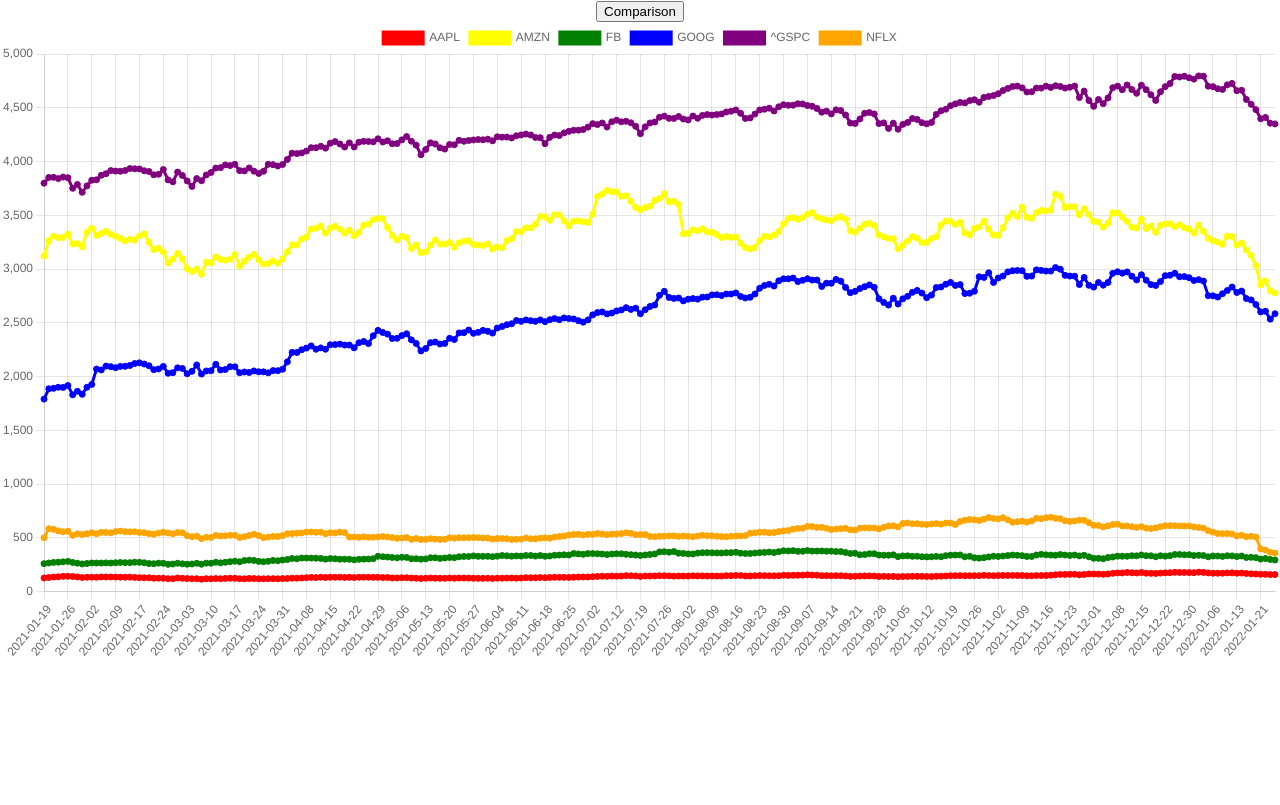
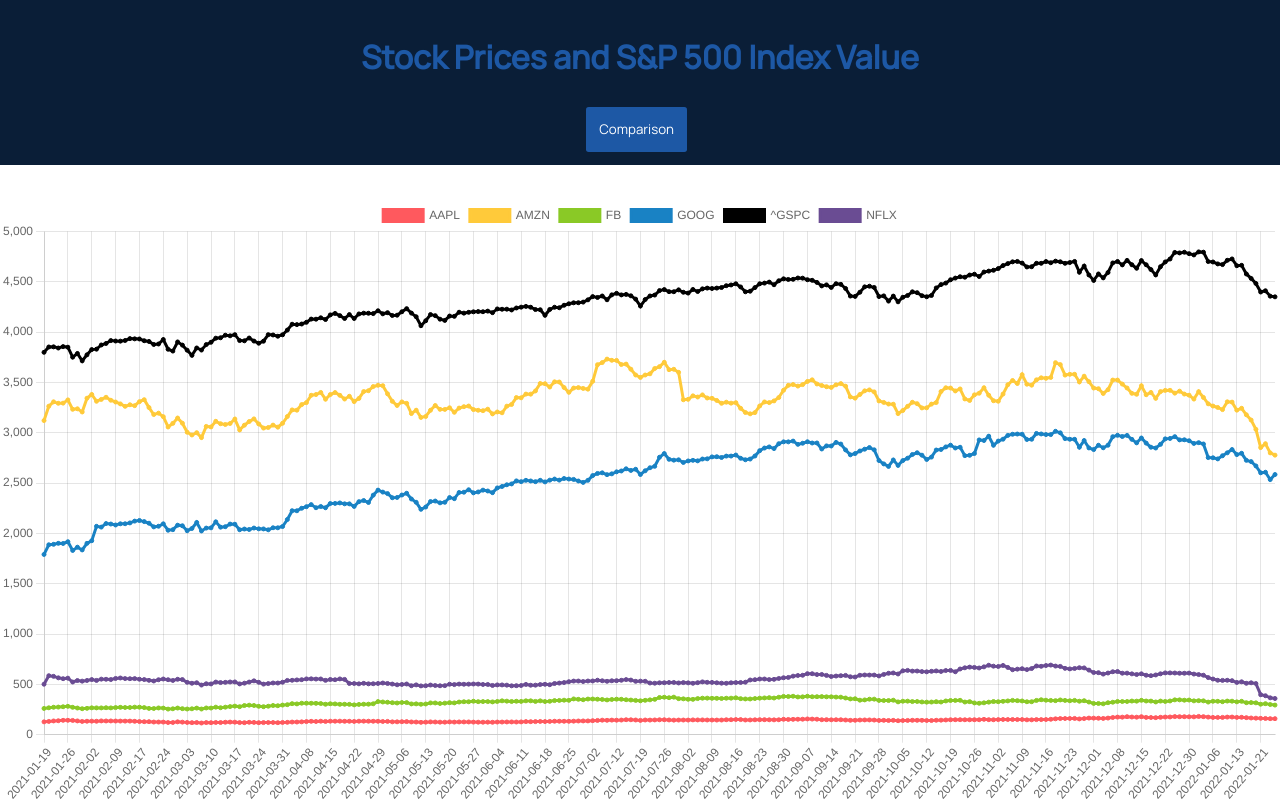
Before and after one commit to kbergmanndean/Discern, a React (Create React App) app: page / in a window 1280 px wide. Built offline with nearby package versions, Linux system fonts and the light colour scheme.

Commit message:
started styling

```diff
--- a/public/index.html
+++ b/public/index.html
@@ -3,6 +3,9 @@
   <head>
     <meta charset="utf-8" />
     <link rel="icon" href="%PUBLIC_URL%/favicon.ico" />
+    <link rel="preconnect" href="https://fonts.googleapis.com">
+    <link rel="preconnect" href="https://fonts.gstatic.com" crossorigin>
+    <link href="https://fonts.googleapis.com/css2?family=Manrope:wght@400;500&display=swap" rel="stylesheet">
     <meta name="viewport" content="width=device-width, initial-scale=1" />
     <meta name="theme-color" content="#000000" />
     <meta
--- a/src/App.css
+++ b/src/App.css
@@ -1,38 +1,27 @@
 .App {
   text-align: center;
+  font-family:"Manrope";
+  color:#1d58a5;
+  margin:0;
+  padding:0;
+}
+#head{
+  background-color:#0a1e37;
+  margin:0;
+  padding-top:10pt;
+  padding-bottom:5pt;
+}
+button {
+  border:none;
+  font-family:"Manrope";
+  margin:5pt;
+  margin-right:10pt;
+  padding:5pt;
+  background-color:#1d58a5;
+  color:white;
+  border-radius:2pt;
 }
 
-.App-logo {
-  height: 40vmin;
-  pointer-events: none;
+#compare {
+  padding:10pt;
 }
-
-@media (prefers-reduced-motion: no-preference) {
-  .App-logo {
-    animation: App-logo-spin infinite 20s linear;
-  }
-}
-
-.App-header {
-  background-color: #282c34;
-  min-height: 100vh;
-  display: flex;
-  flex-direction: column;
-  align-items: center;
-  justify-content: center;
-  font-size: calc(10px + 2vmin);
-  color: white;
-}
-
-.App-link {
-  color: #61dafb;
-}
-
-@keyframes App-logo-spin {
-  from {
-    transform: rotate(0deg);
-  }
-  to {
-    transform: rotate(360deg);
-  }
-}
--- a/src/Components/Graph.js
+++ b/src/Components/Graph.js
@@ -14,38 +14,44 @@
 
     let AAPLLine={
         label:"AAPL",
-        backgroundColor:"red",
-        borderColor:"red",
+        backgroundColor:"#ff595e",
+        borderColor:"#ff595e",
+        pointRadius:"2",
         data:closeData[0]
     }
     let AMZNLine={
         label:"AMZN",
-        backgroundColor:"yellow",
-        borderColor:"yellow",
+        backgroundColor:"#ffca3a",
+        borderColor:"#ffca3a",
+        pointRadius:"2",
         data:closeData[1]
     }
     let FBLine={
         label:"FB",
-        backgroundColor:"green",
-        borderColor:"green",
+        backgroundColor:"#8ac926",
+        borderColor:"#8ac926",
+        pointRadius:"2",
         data:closeData[2]
     }
     let GOOGLine={
         label:"GOOG",
-        backgroundColor:"blue",
-        borderColor:"blue",
+        backgroundColor:"#1982c4",
+        borderColor:"#1982c4",
+        pointRadius:"2",
         data:closeData[3]
     }
     let GSPCLine={
         label:"^GSPC",
-        backgroundColor:"purple",
-        borderColor:"purple",
+        backgroundColor:"black",
+        borderColor:"black",
+        pointRadius:"2",
         data:closeData[4]
     }
     let NFLXLine={
         label:"NFLX",
-        backgroundColor:"orange",
-        borderColor:"orange",
+        backgroundColor:"#6a4c93",
+        borderColor:"#6a4c93",
+        pointRadius:"2",
         data:closeData[5]
     }
 
@@ -56,11 +62,26 @@
         datasets:lineFiltered.length!=0 ? [lineFiltered, GSPCLine] : linesArray
     }
 
+    let options={
+        responsive:true,
+        plugins:{
+            legend:{
+                position:"top",
+            },
+            title:{
+                display:true
+                // text:"Stock Prices & S&P 500 Index Value"
+            }
+        }
+    }
+
     const filterLines = (line) => {lineFiltered.label != line.label ? setLineFiltered(line) : setLineFiltered([])}
 
     return(
         <div>
-            <button onClick={()=>setShowComparison(!showComparison)}>Comparison</button>
+            <div id="head">
+            <h1>Stock Prices and S&P 500 Index Value</h1>
+            <button id="compare" onClick={()=>setShowComparison(!showComparison)}>Comparison</button>
             {showComparison?
             <div>
                 <button onClick={()=>filterLines(AAPLLine)}>AAPL</button>
@@ -70,7 +91,8 @@
                 <button onClick={()=>filterLines(NFLXLine)}>NFLX</button>
             </div>
             :null}
-            <Line data={data}/>
+            </div>
+            <Line data={data} options={options}/>
         </div>
     )
 }
```
